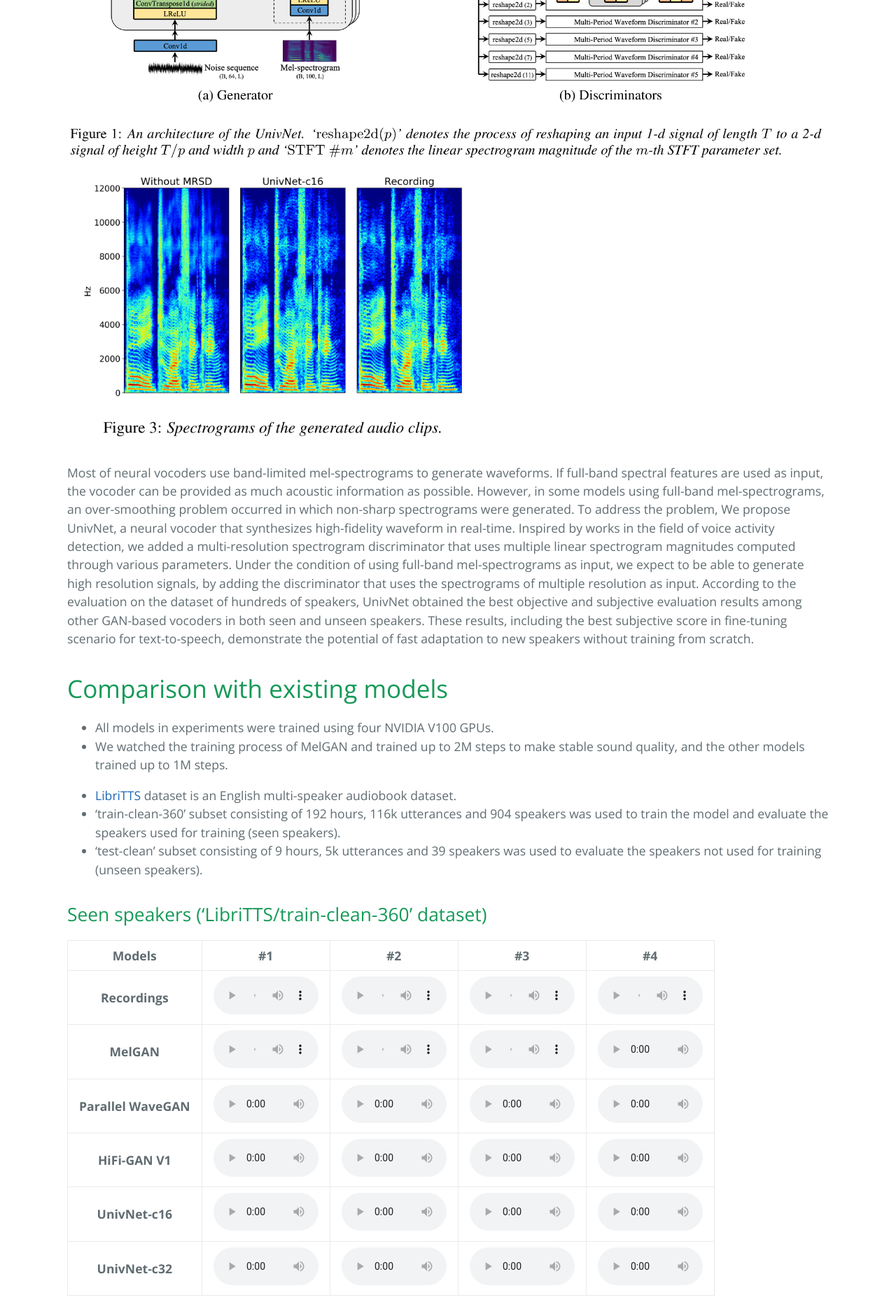
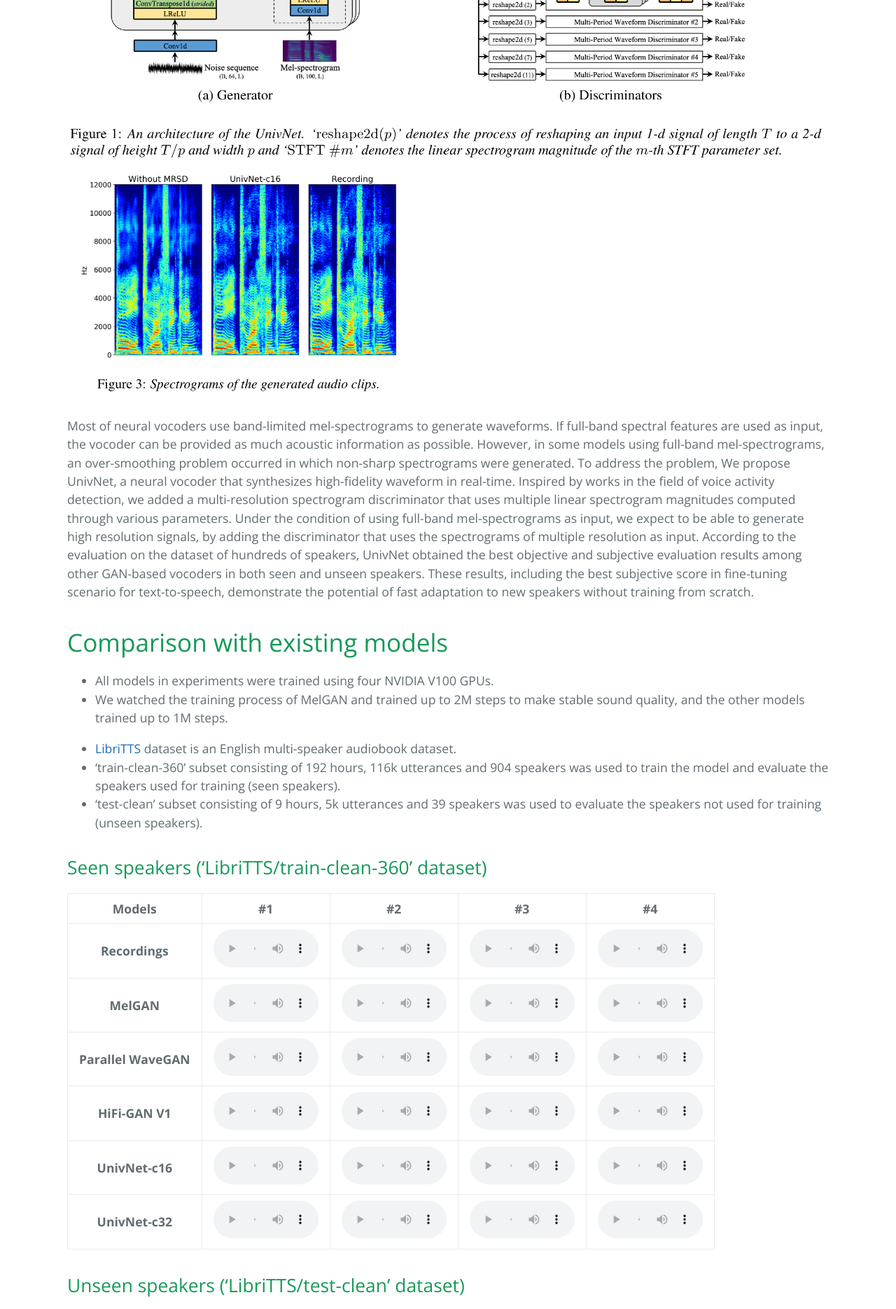
Before and after one commit to kallavinka8045/is2021, a Jekyll site: the page built from index.md, in a window 1280 px wide. Shown: the part 1284-3154 px from the top of the page at 70% size. Built offline with Jekyll 4.4.1, drawn with Linux system fonts in a browser that asks for light colours; our own code applies the rules of GitHub Pages for plain Markdown files.

Commit message:
Update index.md

```diff
--- a/index.md
+++ b/index.md
@@ -5,7 +5,7 @@
 
 # Abstract
 <img src="figure1.png" width="100%">
-<img src="figure3.png" height="400px;">
+<img src="figure3.png" width="45%;">
 
 Most of neural vocoders use band-limited mel-spectrograms to generate waveforms. If full-band spectral features are used as input, the vocoder can be provided as much acoustic information as possible. However, in some models using full-band mel-spectrograms, an over-smoothing problem occurred in which non-sharp spectrograms were generated. To address the problem, We propose UnivNet, a neural vocoder that synthesizes high-fidelity waveform in real-time. Inspired by works in the field of voice activity detection, we added a multi-resolution spectrogram discriminator that uses multiple linear spectrogram magnitudes computed through various parameters. Under the condition of using full-band mel-spectrograms as input, we expect to be able to generate high resolution signals, by adding the discriminator that uses the spectrograms of multiple resolution as input. According to the evaluation on the dataset of hundreds of speakers, UnivNet obtained the best objective and subjective evaluation results among other GAN-based vocoders in both seen and unseen speakers. These results, including the best subjective score in fine-tuning scenario for text-to-speech, demonstrate the potential of fast adaptation to new speakers without training from scratch.
 
```
